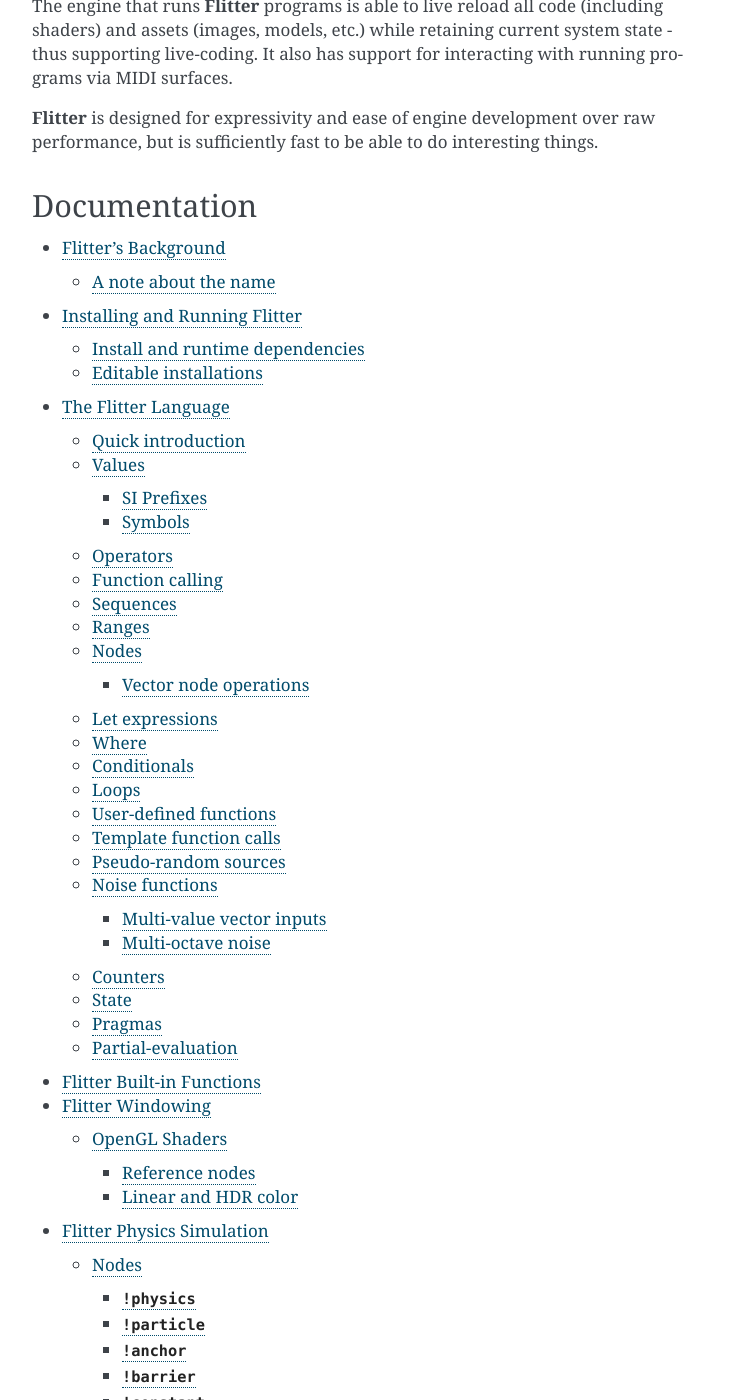
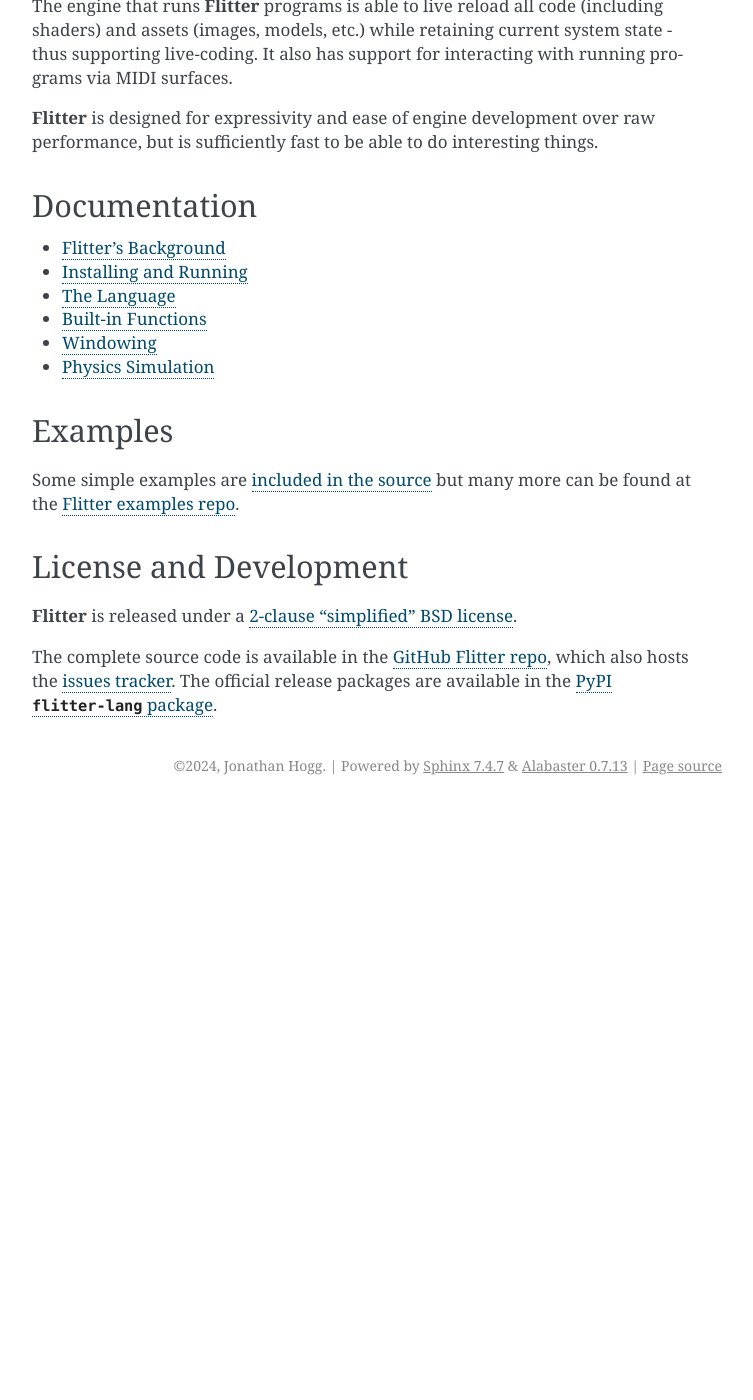
Before and after one commit to jonathanhogg/flitter, a Sphinx documentation site: the page built from docs/index.md, in a window 1280 px wide and 1400 px high, scrolled down 550 px. Shown: the whole window, without its empty margins (388-1141 px from the left). Built offline with Sphinx 7.4.7, drawn with Linux system fonts in a browser that asks for light colours; after the commit the page ends 1355 px from its top, so only the background shows below that; some of the changed text lies outside the part shown.

Commit message:
Revise TOC

```diff
--- a/docs/builtins.md
+++ b/docs/builtins.md
@@ -1,4 +1,4 @@
-# Flitter Built-in Functions
+# Built-in Functions
 
 - `abs(x)` - return absolute value of *x* (ignoring sign)
 - `accumulate(xs)` - return a vector with the same length as *xs* formed by
--- a/docs/install.md
+++ b/docs/install.md
@@ -1,5 +1,5 @@
 
-# Installing and Running Flitter
+# Installing and Running
 
 **Flitter** is implemented in a mix of Python and Cython and requires OpenGL
 3.3 or above. At least Python 3.10 is *required* as the code uses `match`/`case`
--- a/docs/language.md
+++ b/docs/language.md
@@ -1,5 +1,5 @@
 
-# The Flitter Language
+# The Language
 
 ## Quick introduction
 
--- a/docs/physics.md
+++ b/docs/physics.md
@@ -1,4 +1,4 @@
-# Flitter Physics Simulation
+# Physics Simulation
 
 **Flitter** supports a simple system for running physics simulations of particle
 systems. The physics engine is configured with a set of nodes and will store the
--- a/docs/windows.md
+++ b/docs/windows.md
@@ -1,5 +1,5 @@
 
-# Flitter Windowing
+# Windowing
 
 `!window`s composite their children and a `!canvas` is transparent until drawn
 into. The blending function for compositing is controlled with the `blend`
```
Also changed, not shown: docs/index.md (+1 -0 lines).
